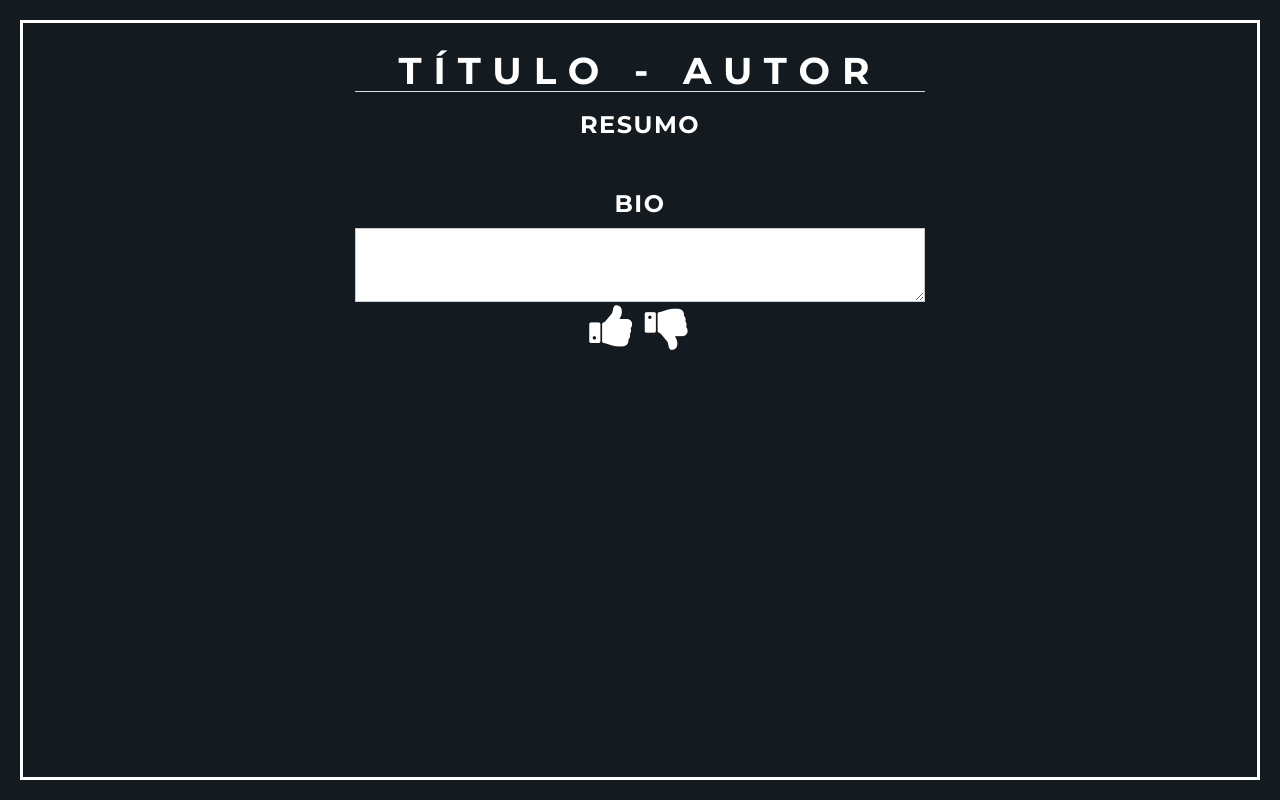
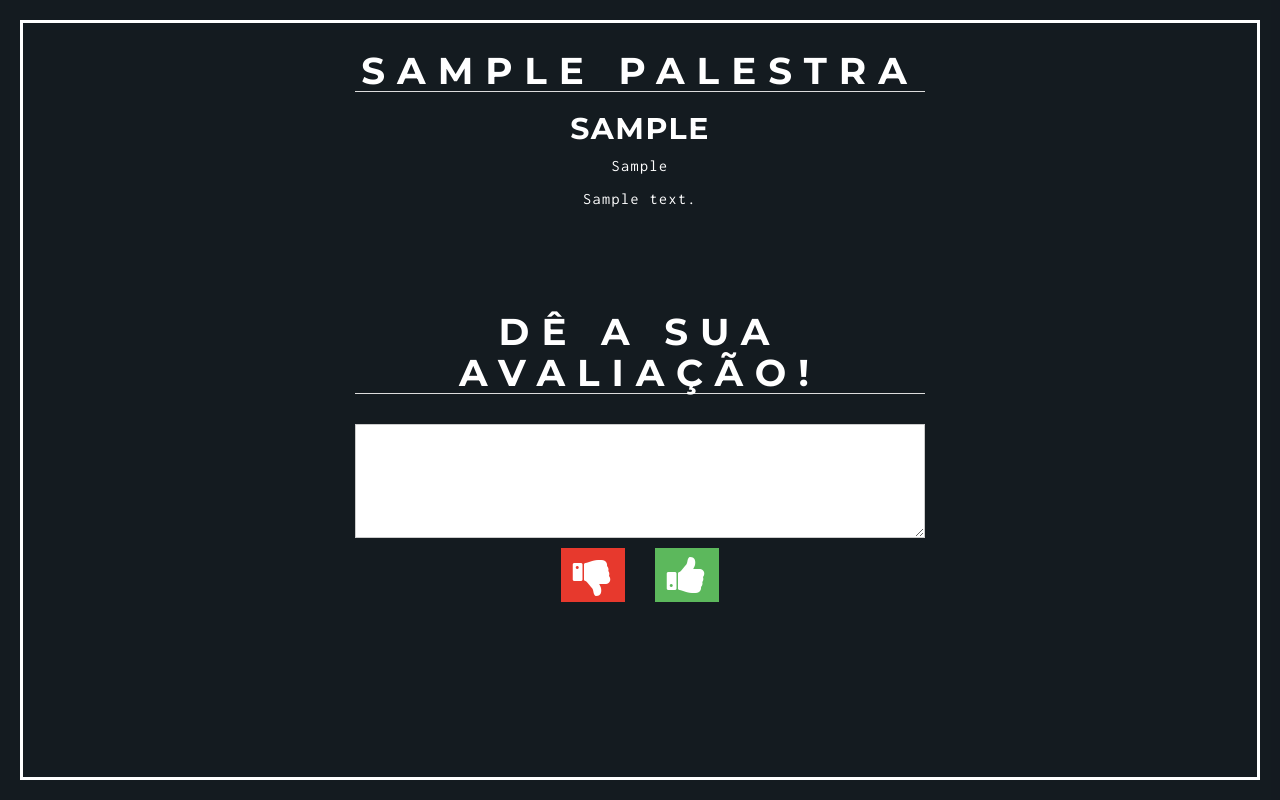
Before and after one commit to ArthurPBressan/hotsite-sa-bilac-2015, a Flask app: template hotsite/templates/rate_palestra.html in a window 1280 px wide. Run offline with Flask 2, Linux system fonts and the light colour scheme; the template is opened without the code that fills it: values that come from a table or form of the project are taken from there, others are empty; tables that the repository leaves empty hold one stand-in row (values such as "Sample post"); parts of the project's set-up code (start-up, migrations or seed data) failed here and were passed over; some libraries are stand-ins or nearby versions.

Commit message:
Rate palestra

```diff
--- a/hotsite/templates/rate_palestra.html
+++ b/hotsite/templates/rate_palestra.html
@@ -36,19 +36,26 @@
                         <div class="caption text-center text-white" data-stellar-ratio="0.7" style="top: 333.5px; display: block;">
                             <div class="" style="opacity: 1; display: block;" id="">
                                 <div class=""><div class="item" style="margin-top: 50px;">
-                                    <h1>Título - Autor</h1>
-                                    <h3><strong>RESUMO</strong></h3><br>
-                                    <h3><strong>BIO</strong></h3>
-                                    <form action="/2" method="POST">
-                                        <textarea name="comentario" class="form-control" rows="3"></textarea>
-                                            <a href="http://159.203.118.4/">
-                                      <i class="fa fa-thumbs-up fa-3x" name="rating" value="1" style="
-                                        color: white;
-                                    "></i></a>
-                                        <a href="http://159.203.118.4/">
-                                      <i class="fa fa-thumbs-down fa-3x" name="rating" value="1" style="
-                                        color: white;
-                                    "></i></a>
+                                    <h1>{{ palestra.titulo }}</h1>
+                                    <h2>{{ palestra.autor }}</h2>
+                                    <p>
+                                        {{ palestra.resumo }}
+                                    </p>
+                                    <p style="margin-bottom: 100px;">
+                                        {{ palestra.bio_autor }}
+                                    </p>
+                                    <h1 style="margin-bottom: 30px;">Dê a sua avaliação!</h1>
+                                    <form action="{{ url_for('palestras.rate_palestra', palestra=palestra.id) }}" method="POST">
+                                        <textarea name="comentario" class="form-control" rows="5" style="margin-bottom: 10px"></textarea>
+                                        <button type="submit" name="rating" value="-1" class="btn btn-danger">
+                                            <i class="fa fa-thumbs-down fa-3x" name="rating" value="1" style="color: white;"></i>
+                                        </button>
+                                        <span style="margin-left: 10px; margin-right: 10px;">
+
+                                        </span>
+                                        <button type="submit" name="rating" value="1" class="btn btn-success">
+                                            <i class="fa fa-thumbs-up fa-3x" name="rating" value="1" style="color: white;"></i>
+                                        </button>
                                     </form>
                                     <div class="more-space-m"></div>
                                 </div></div>
```
